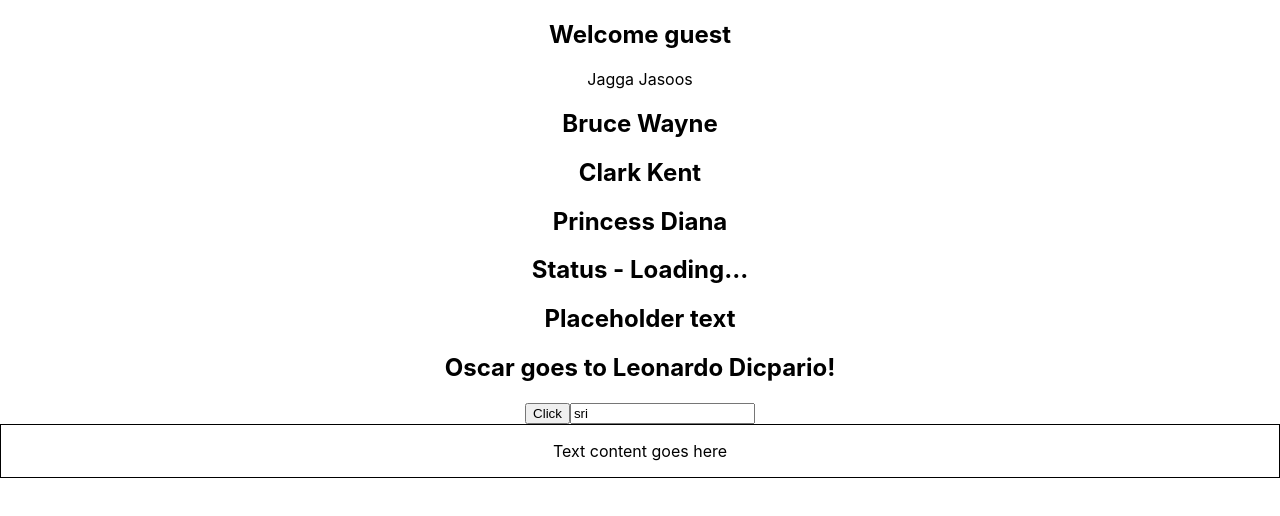
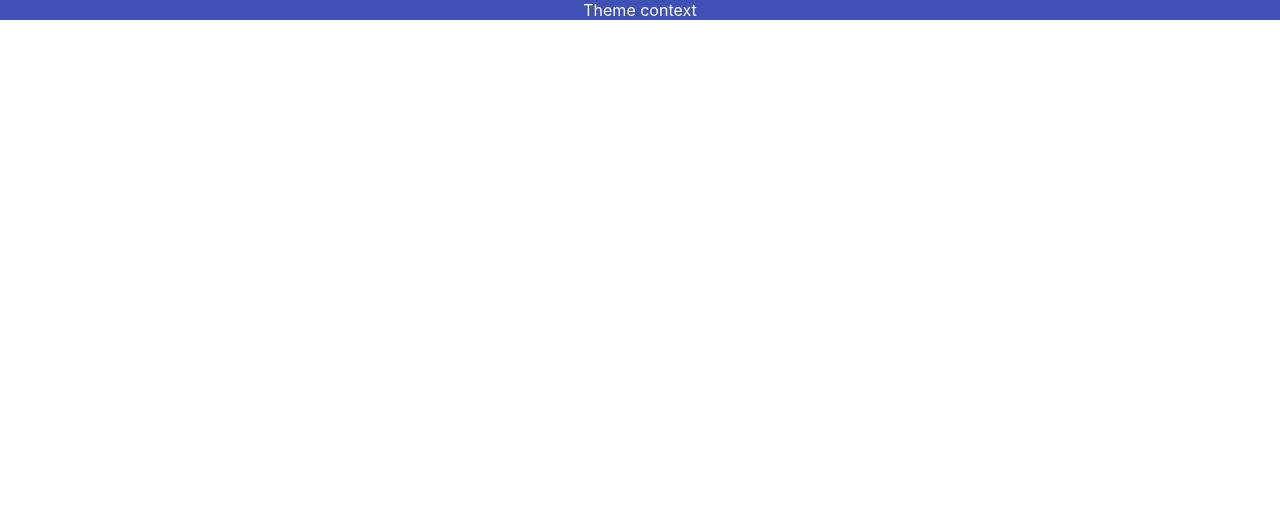
Before and after one commit to SrijanShovit/React-with-TypeScript, a React (Create React App) app: page / in a window 1280 px wide. Shown: the top 516 px of the page. Built offline with nearby package versions, Linux system fonts and the light colour scheme.

Commit message:
useContext

```diff
--- a/src/App.tsx
+++ b/src/App.tsx
@@ -8,6 +8,8 @@
 import { Button } from './components/Button';
 import { Input } from './components/Input';
 import { Container } from './components/Container';
+import { Box } from './components/context/Box';
+import { ThemeContextProvider } from './components/context/ThemeContext';
 
 function App() {
   const personName = {
@@ -29,24 +31,28 @@
       last: 'Diana'
     }
   ]
-  return (
-    <div className="App">
-      <Greet name="Srijan"  isLoggedIn={false}/>
-      <Person name={personName}/>
-      <PersonList names={nameList} />
-      <Status status='loading' />
-      <Heading>Placeholder text</Heading>
-      <Oscar>
-        <Heading>Oscar goes to Leonardo Dicpario!</Heading>
-      </Oscar>
 
-      <Button handleClick= {(event,id) => {
-        console.log('Button clicked',event,id)
-      }}/>
+    //   <Greet name="Srijan"  isLoggedIn={false}/>
+    //   <Person name={personName}/>
+    //   <PersonList names={nameList} />
+    //   <Status status='loading' />
+    //   <Heading>Placeholder text</Heading>
+    //   <Oscar>
+    //     <Heading>Oscar goes to Leonardo Dicpario!</Heading>
+    //   </Oscar>
 
-      <Input value='sri' handleChange={(event)=> console.log(event)}/>
+    //   <Button handleClick= {(event,id) => {
+    //     console.log('Button clicked',event,id)
+    //   }}/>
 
-      <Container styles={{border: '1px solid black',padding: '1rem'}} />
+    //   <Input value='sri' handleChange={(event)=> console.log(event)}/>
+
+    //   <Container styles={{border: '1px solid black',padding: '1rem'}} />
+    return (
+      <div className="App">
+    <ThemeContextProvider>
+      <Box/>
+    </ThemeContextProvider>
     </div>
   );
 }
--- /dev/null
+++ b/src/components/context/Box.tsx
@@ -0,0 +1,12 @@
+import { useContext } from "react"
+import { ThemeContext } from "./ThemeContext"
+
+export const Box = () => {
+    const theme = useContext(ThemeContext)
+    return (
+        <div
+        style= {{backgroundColor: theme.primary.main, color: theme.primary.text}}
+        >Theme context</div>
+
+    )
+}
--- /dev/null
+++ b/src/components/context/ThemeContext.tsx
@@ -0,0 +1,12 @@
+import {createContext} from 'react'
+import {theme} from './theme'
+
+type ThemeContextProviderProps = {
+    children: React.ReactNode
+}
+
+export const ThemeContext = createContext(theme)
+
+export const ThemeContextProvider = ({children}: ThemeContextProviderProps) => {
+    return <ThemeContext.Provider value={theme}>{children}</ThemeContext.Provider>
+}
--- /dev/null
+++ b/src/components/context/theme.ts
@@ -0,0 +1,10 @@
+export const theme = {
+    primary: {
+        main: '#3f51b5',
+        text: '#fff',
+    },
+    secondary: {
+        main: '#f50057',
+        text: '#fff',
+    },
+}
```
